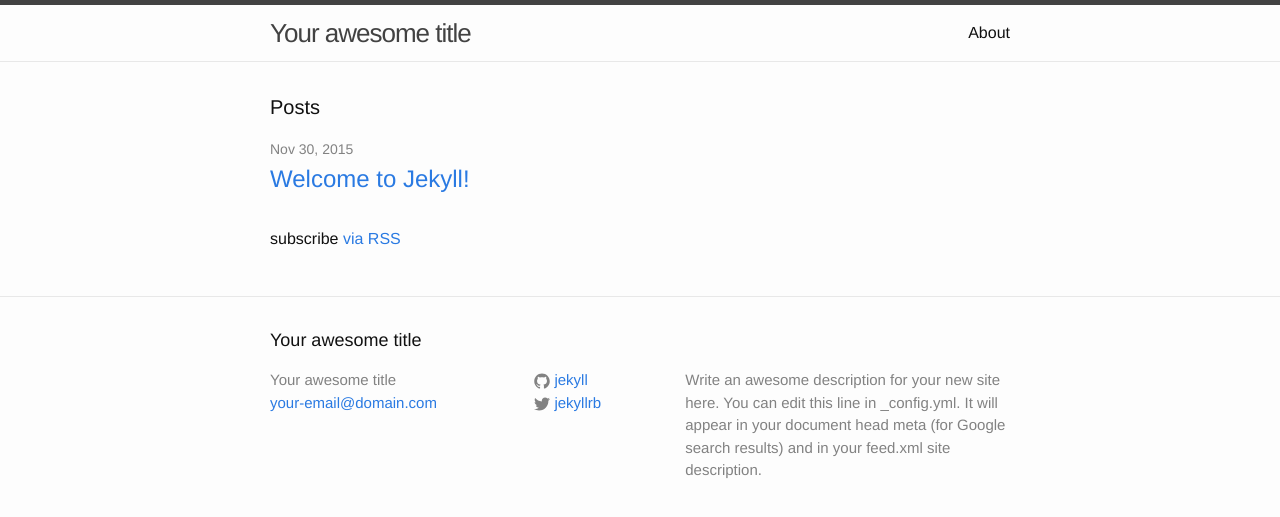
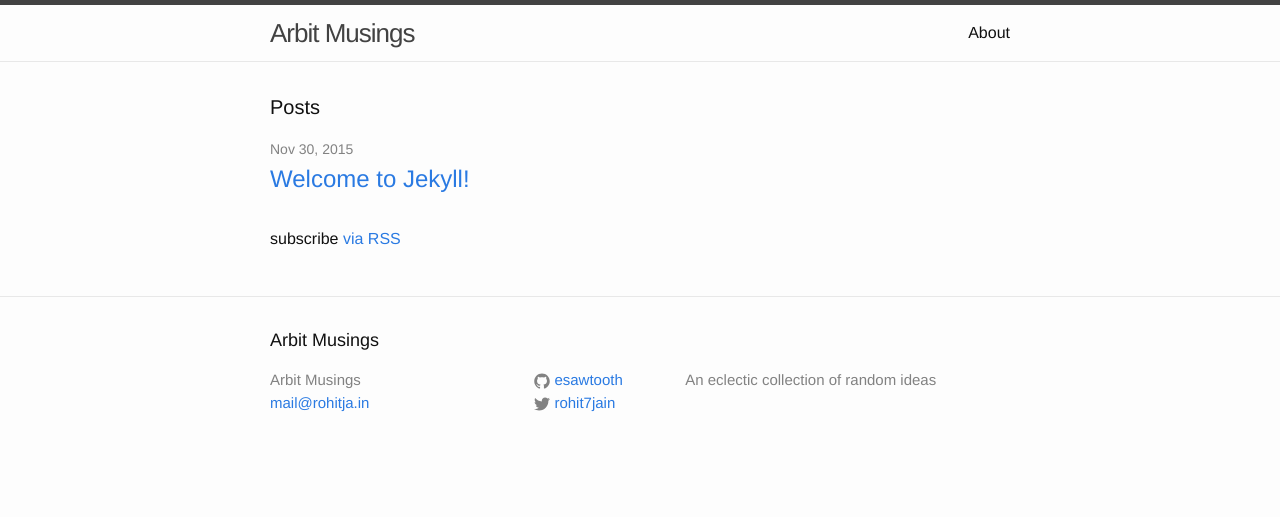
Before and after one commit to arakhne/esawtooth.github.io, a Jekyll site: the page built from index.html, in a window 1280 px wide. Shown: the top 517 px of the page. Built offline with Jekyll 4.4.1, drawn with Linux system fonts in a browser that asks for light colours.

Commit message:
Modded basic config

```diff
--- a/_config.yml
+++ b/_config.yml
@@ -6,16 +6,14 @@
 # 'jekyll serve'. If you change this file, please restart the server process.
 
 # Site settings
-title: Your awesome title
-email: your-email@domain.com
+title: Arbit Musings
+email: mail@rohitja.in
 description: > # this means to ignore newlines until "baseurl:"
-  Write an awesome description for your new site here. You can edit this
-  line in _config.yml. It will appear in your document head meta (for
-  Google search results) and in your feed.xml site description.
+  An eclectic collection of random ideas
 baseurl: "" # the subpath of your site, e.g. /blog
-url: "http://yourdomain.com" # the base hostname & protocol for your site
-twitter_username: jekyllrb
-github_username:  jekyll
+url: "http://rohitja.in" # the base hostname & protocol for your site
+twitter_username: rohit7jain
+github_username:  esawtooth
 
 # Build settings
 markdown: kramdown
```
